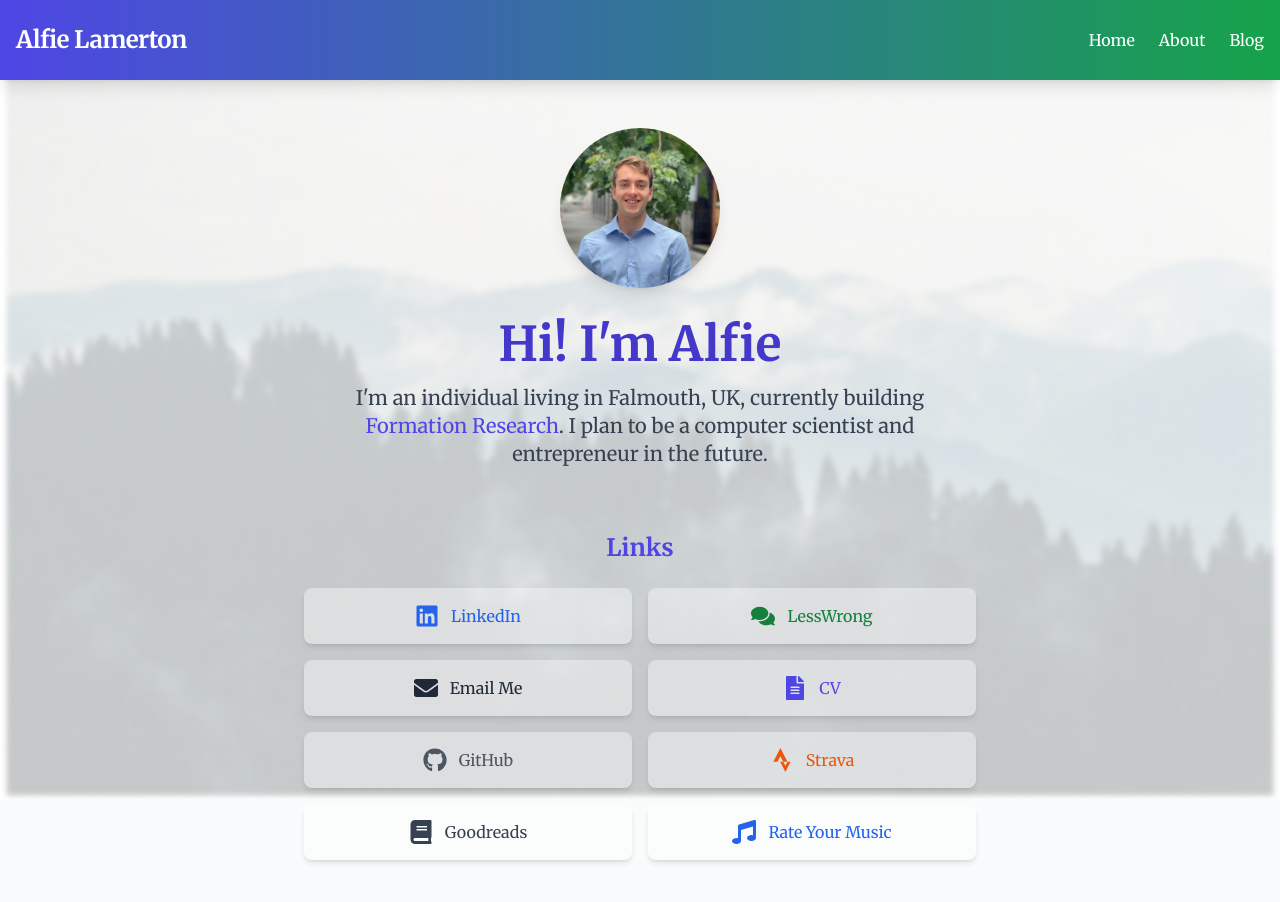
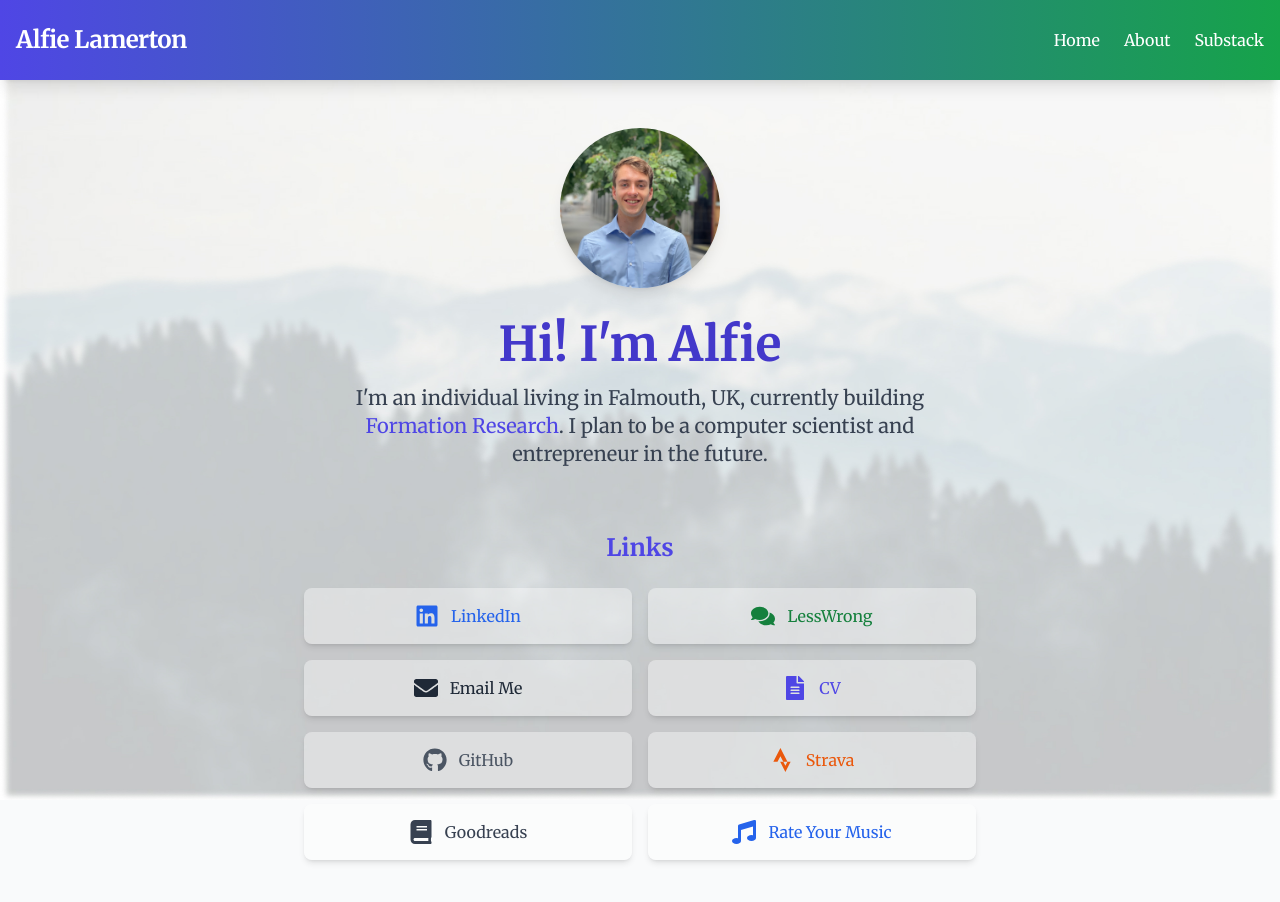
Before and after one commit to alamerton/personal-website, a Next.js app: page / in a window 1280 px wide. Shown: the top 902 px of the page. Built offline with nearby package versions, Linux system fonts and the light colour scheme.

Commit message:
Added substack

```diff
--- a/src/app/components/header.tsx
+++ b/src/app/components/header.tsx
@@ -33,7 +33,7 @@ const Header = () => {
                 href="https://substack.com/@alfielamerton"
                 className="hover:text-indigo-600 transition duration-300"
               >
-                Blog
+                Substack
               </Link>
             </li>
           </ul>
```
